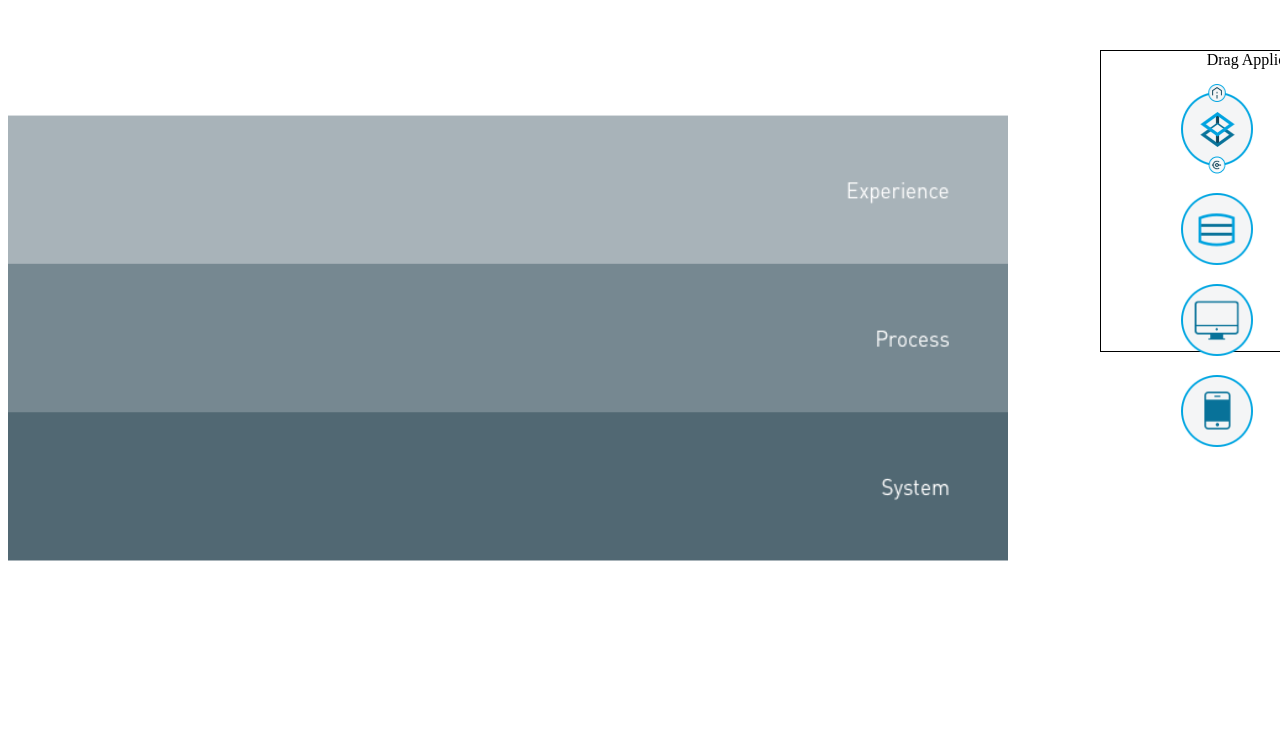
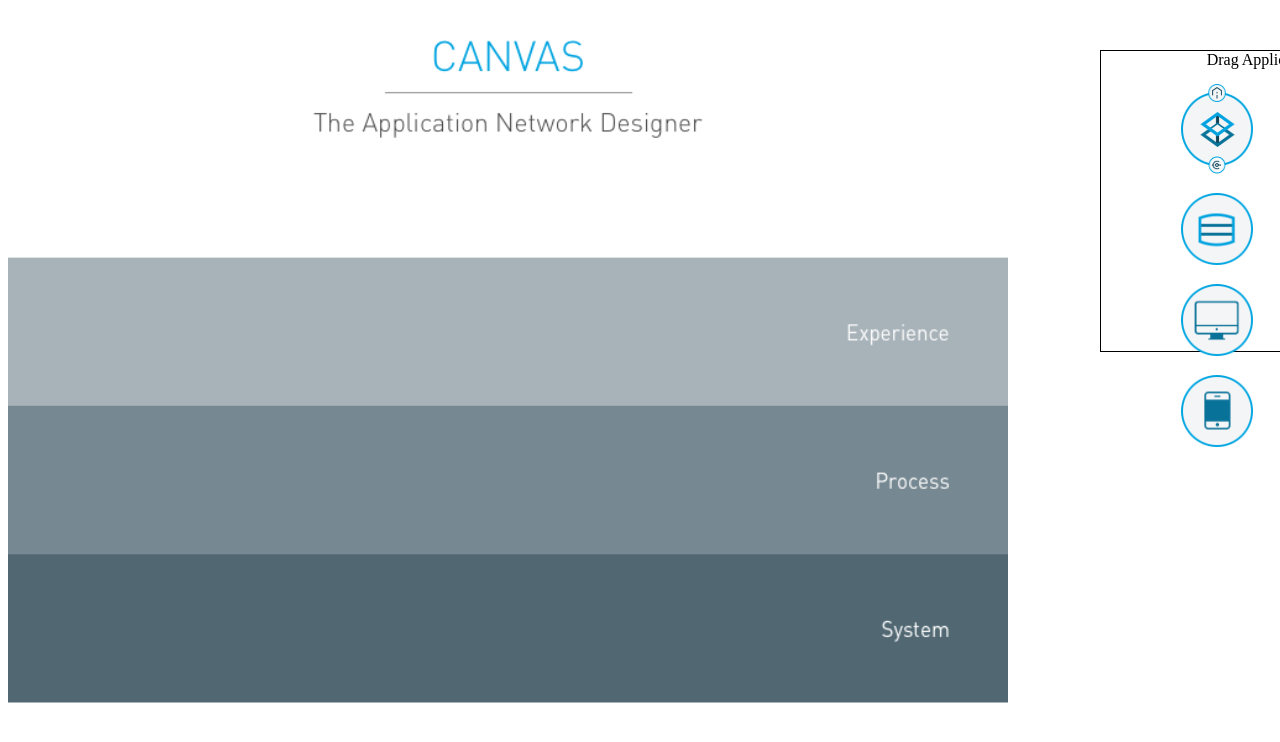
Before and after one commit to shwetai/appnetworkdesigner, a plain HTML site: page drag-and-drop.html in a window 1280 px wide. Shown: the top 742 px of the page. Drawn offline with nearby package versions, Linux system fonts and the light colour scheme.

Commit message:
adjusted heights of divs

```diff
--- a/drag-and-drop.html
+++ b/drag-and-drop.html
@@ -100,18 +100,22 @@
 Background dropable
 -->
 
-<img id="background" src="images/background.png" border="0" style=" width:1000px ; position: absolute; z-index: -1;">
+<img id="background" src="images/Artboard2.png" border="0" style=" width:1000px ; position: absolute; z-index: -1;">
 
-<div id="external" ondrop="drop(event);" ondragover="allowDrop(event);" style="width: 1000px; height: 105px; z-index: 1;"
+<div id="space-filler" style="width: 1000px; height: 140px; z-index: 1;"
 ></div>
 
-<div id="experienceAPI" ondrop="drop(event);" ondragover="allowDrop(event);" style="width: 1000px; height: 138px; z-index: 1;">
+
+<div id="external" ondrop="drop(event);" ondragover="allowDrop(event);" style="width: 1000px; height: 110px; z-index: 1;"
+></div>
+
+<div id="experienceAPI" ondrop="drop(event);" ondragover="allowDrop(event);" style="width: 1000px; height: 150px; z-index: 1;">
 </div>
 
-<div id="processAPI" ondrop="drop(event);" ondragover="allowDrop(event);" style="width: 1000px; height: 138px; z-index: 1;">
+<div id="processAPI" ondrop="drop(event);" ondragover="allowDrop(event);" style="width: 1000px; height: 150px; z-index: 1;">
 </div>
 
-<div id="systemAPI" ondrop="drop(event);" ondragover="allowDrop(event);" style="width: 1000px; height: 138px; z-index: 1;">
+<div id="systemAPI" ondrop="drop(event);" ondragover="allowDrop(event);" style="width: 1000px; height: 150px; z-index: 1;">
 </div>
 
 
```
